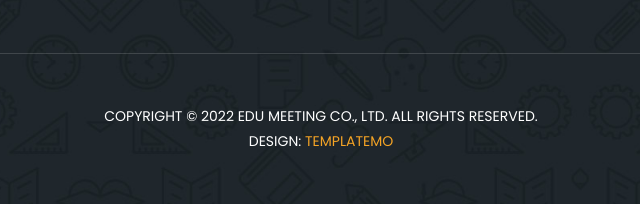
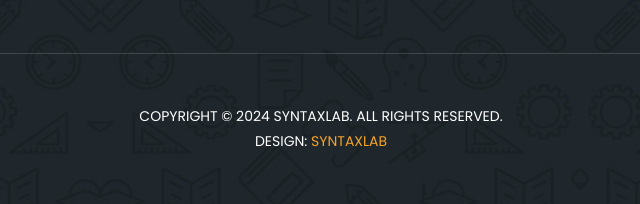
Before and after one commit to HadichaRaxamtjonova/project, a Django app: page / in a window 1280 px wide. Shown: the part 3203-3407 px from the top of the page, without its empty margins (319-959 px from the left). Run offline with Django 5.2, Linux system fonts and the light colour scheme; data that the repository does not hold is empty; some libraries are stand-ins or nearby versions.

Commit message:
Fix: added .gitignore and updated footer

```diff
--- a/blog/templates/footer.html
+++ b/blog/templates/footer.html
@@ -1,7 +1,7 @@
 {% load static %}
 <div class="footer">
-      <p>Copyright © 2022 Edu Meeting Co., Ltd. All Rights Reserved.
-          <br>Design: <a href="https://templatemo.com" target="_parent" title="free css templates">TemplateMo</a></p>
+      <p>Copyright © 2024 SyntaxLab. All Rights Reserved.
+          <br>Design: <a href="https://syntaxlab.com" target="_parent" title="free css templates">SyntaxLab</a></p>
     </div>
 <!-- Scripts -->
   <!-- Bootstrap core JavaScript -->
```
